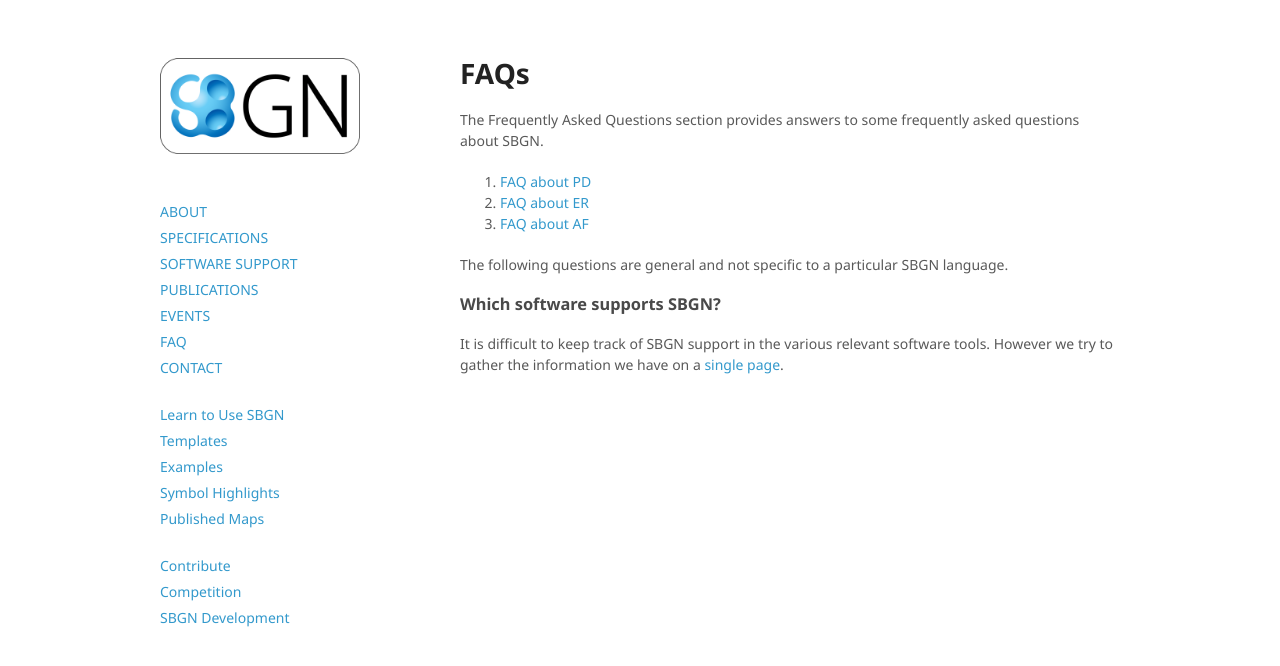
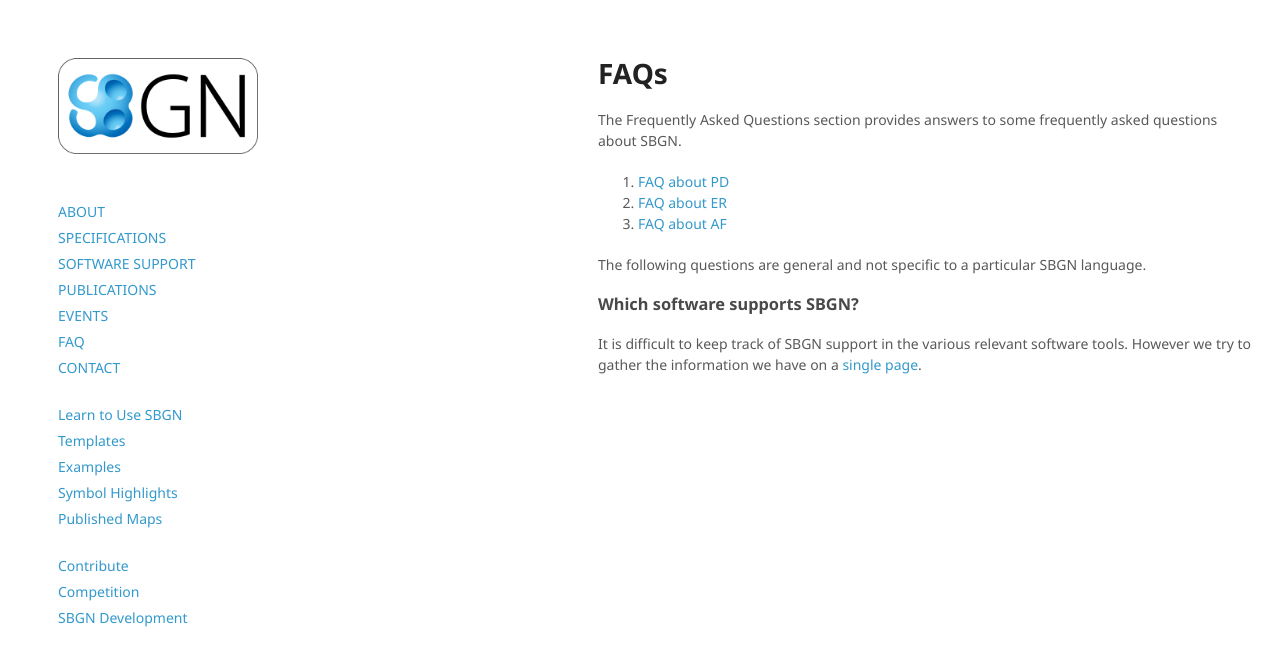
Before and after one commit to sbgn/sbgn, a Jekyll site: the page built from docs/faq.md, in a window 1280 px wide. Shown: the top 666 px of the page. Built offline with Jekyll 4.4.1, drawn with Linux system fonts in a browser that asks for light colours; nearby versions of some CDN libraries.

Commit message:
Update styles.css

```diff
--- a/css/styles.css
+++ b/css/styles.css
@@ -54,7 +54,7 @@ a:hover small {
 }
 
 .wrapper {
-  width:960px;
+  width:1200px;
   margin:0 auto;
 }
 
```
